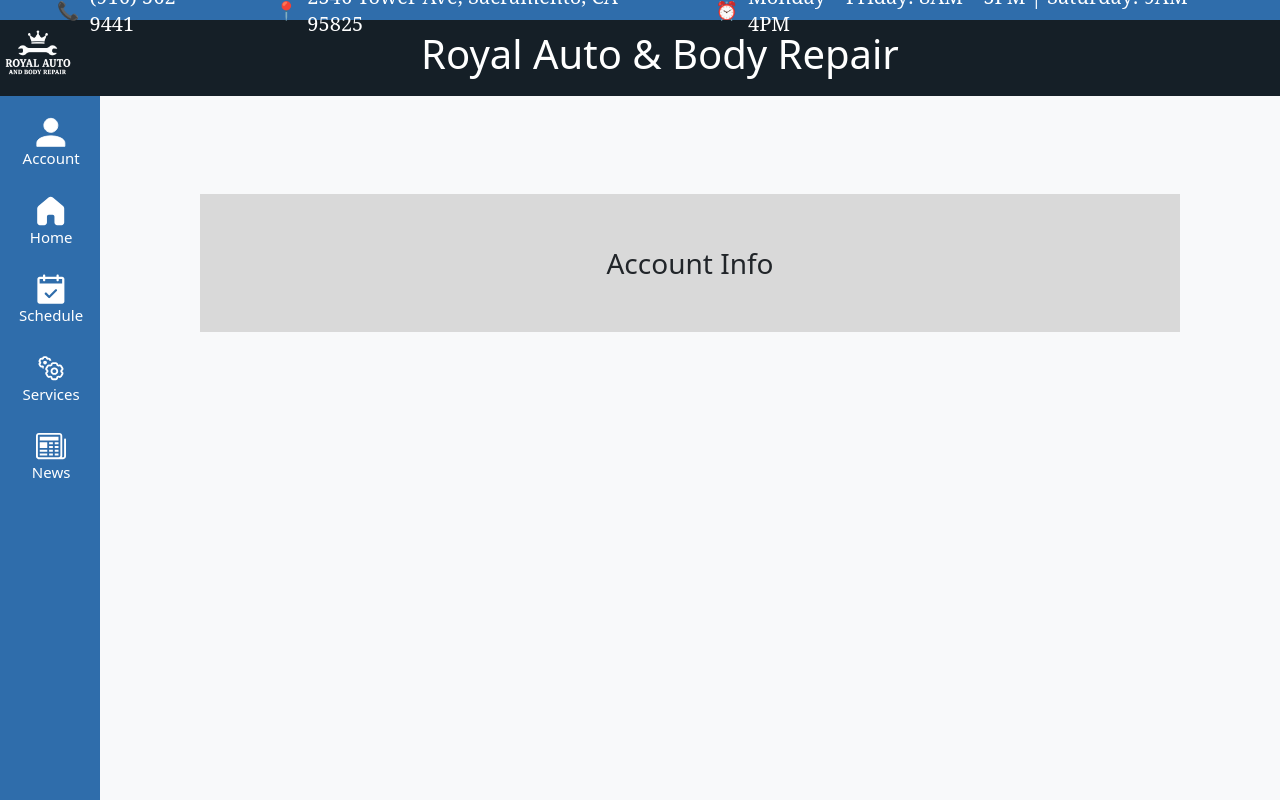
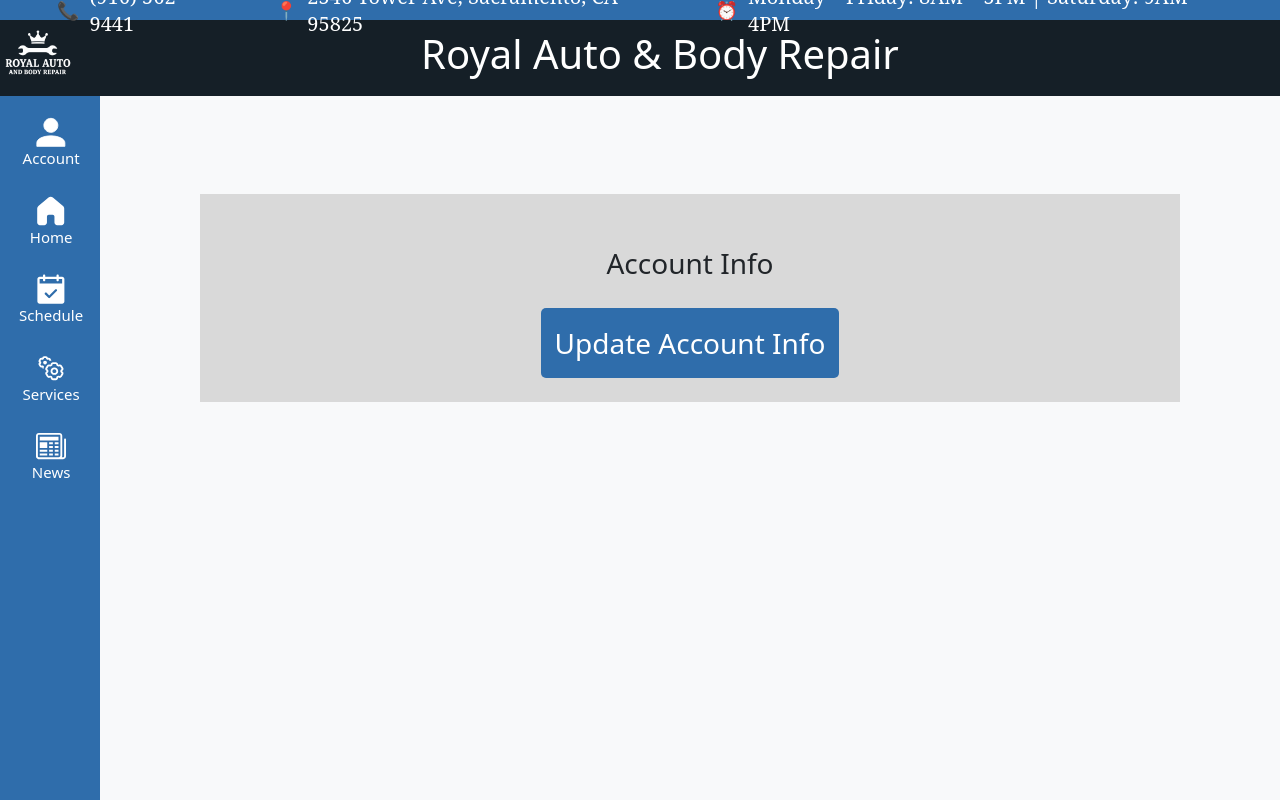
Before and after one commit to QuantumBits-CSUS-25-26/RoyalWebsite, a React (Create React App) app in the folder frontend/: page /dashboard in a window 1280 px wide. Built offline with nearby package versions, Linux system fonts and the light colour scheme.

Commit message:
RW-89 Adds style for and places button to update account info on customer dashboard. Routes to account update page.

```diff
--- a/frontend/src/App.css
+++ b/frontend/src/App.css
@@ -593,6 +593,15 @@
   margin-top: 10%;
 }
 
+.customerDashboard button{
+  background-color: #2F6DAB;
+  color: white;
+  border-width: 0px;
+  border-radius: 5px;
+  padding: 1.5%;
+  cursor: pointer;
+}
+
 /* begin customer update */
 .customerUpdate .title {
   height: 10vh;
--- a/frontend/src/Pages/CustomerDashboard.js
+++ b/frontend/src/Pages/CustomerDashboard.js
@@ -7,6 +7,10 @@
 
 
 const CustomerDashboard = () => {
+  const navigate = useNavigate();
+  const handleClickUpdateInfo = () => {
+    navigate('/account-update');
+  };
 
   return (
     <div className="customerDashboard">
@@ -15,6 +19,11 @@
           <Col md='10' sm='2'>
             <Form className='updateForm fs-3 p-4'>
               <div className=' my-4'>Account Info</div>
+              <button
+                type="button"
+                onClick={handleClickUpdateInfo}>
+                Update Account Info
+              </button>
             </Form>
           </Col>
         </Row>
```
